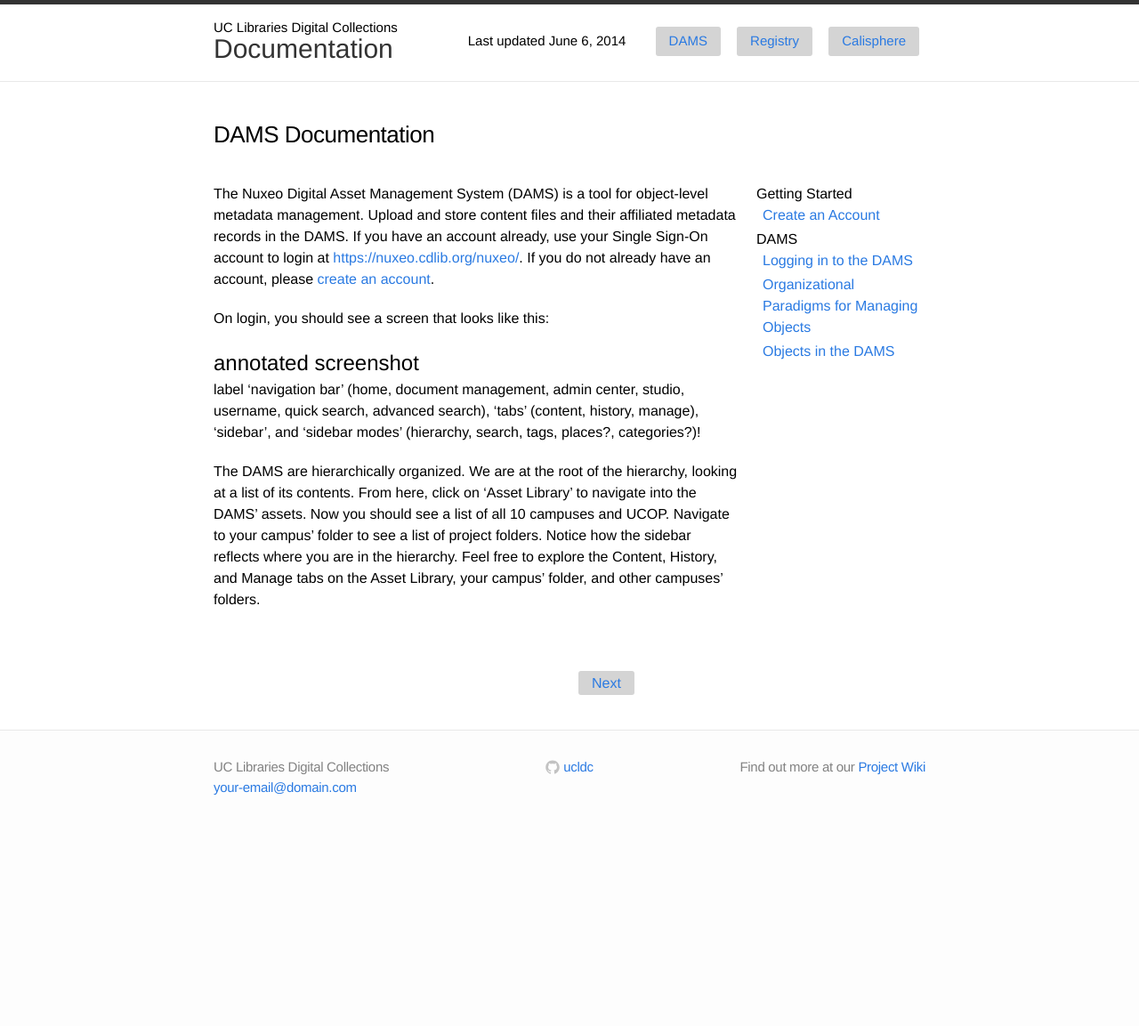
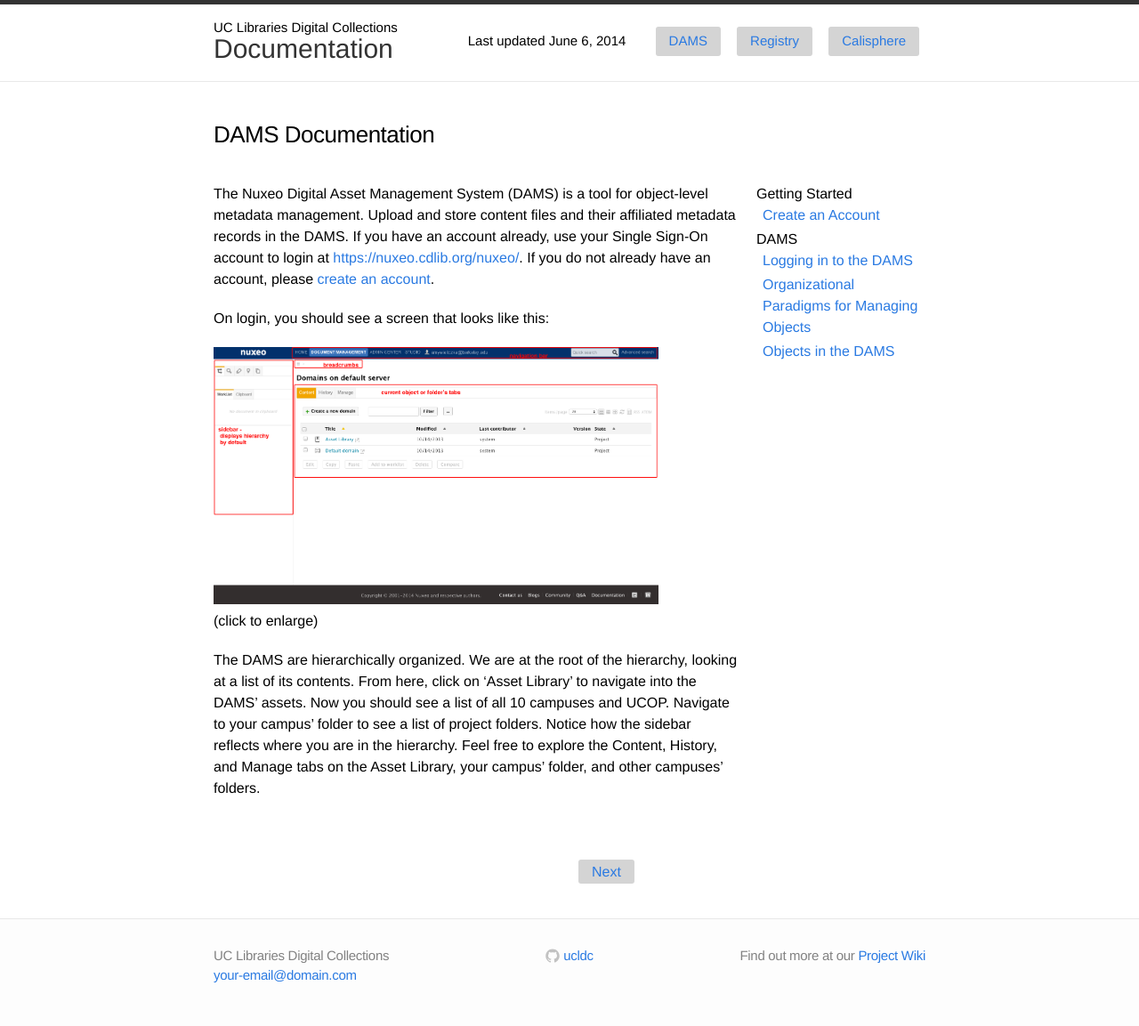
Before and after one commit to ucldc/ucldc-docs, a Jekyll site: the page built from docs/dams/index.md, in a window 1280 px wide. Shown: the whole page at 89% size. Built offline with Jekyll 4.4.1, drawn with Linux system fonts in a browser that asks for light colours; before the commit the page ends 941 px from its top, so only the background shows below that.

Commit message:
Added an annotated screenshot and a sample image

```diff
--- a/docs/dams/index.md
+++ b/docs/dams/index.md
@@ -9,7 +9,7 @@
 
 On login, you should see a screen that looks like this:
 
-## annotated screenshot
-label 'navigation bar' (home, document management, admin center, studio, username, quick search, advanced search), 'tabs' (content, history, manage), 'sidebar', and 'sidebar modes' (hierarchy, search, tags, places?, categories?)!
+<a href="/images/1_on-login.png"><img src="/images/1_on-login.png" alt="Screenshot after logging in" style="width: 500px"></a>
+<br>(click to enlarge)
 
 The DAMS are hierarchically organized. We are at the root of the hierarchy, looking at a list of its contents. From here, click on 'Asset Library' to navigate into the DAMS' assets. Now you should see a list of all 10 campuses and UCOP. Navigate to your campus' folder to see a list of project folders. Notice how the sidebar reflects where you are in the hierarchy. Feel free to explore the Content, History, and Manage tabs on the Asset Library, your campus' folder, and other campuses' folders.
```
Also changed, not shown: docs/dams/objects.md (+1 -1 lines), images/1_on-login.png (added).
